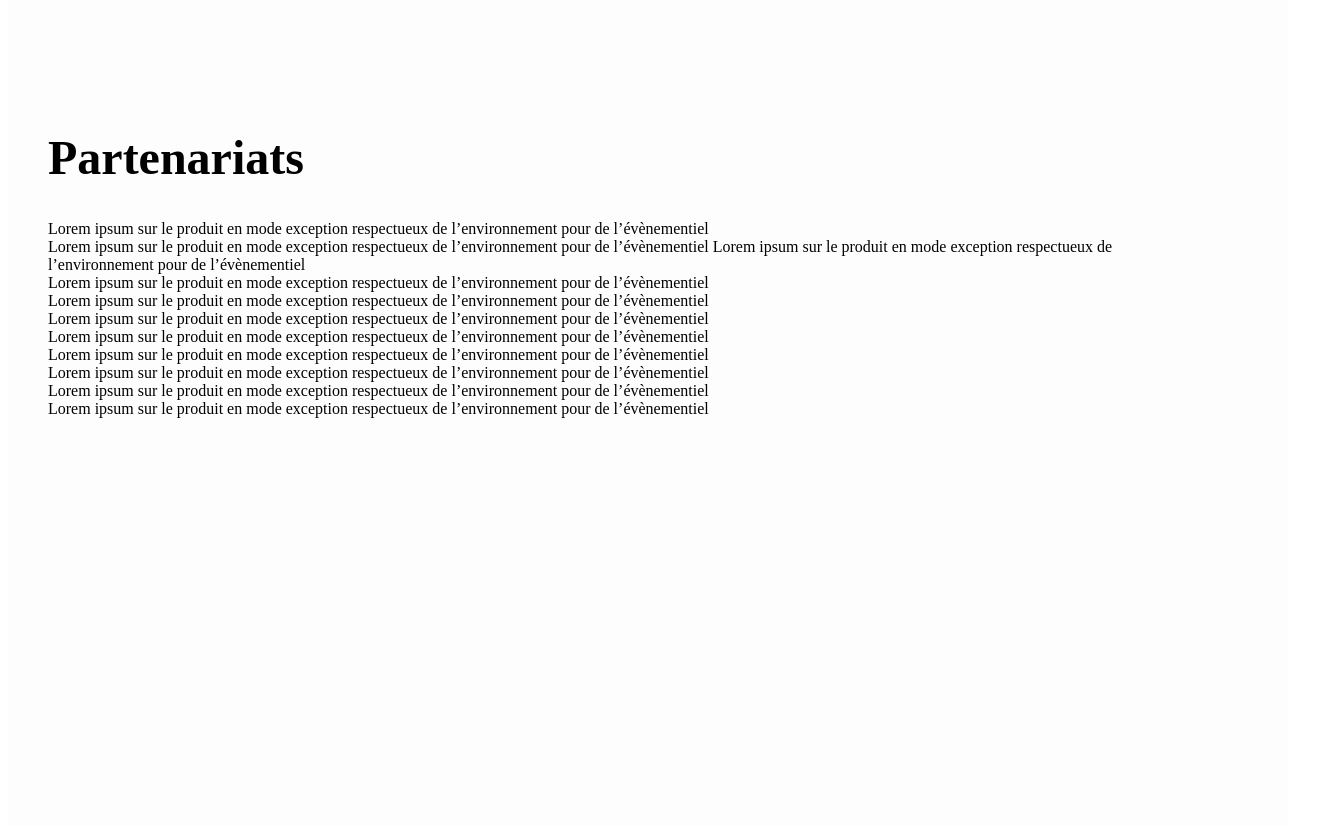
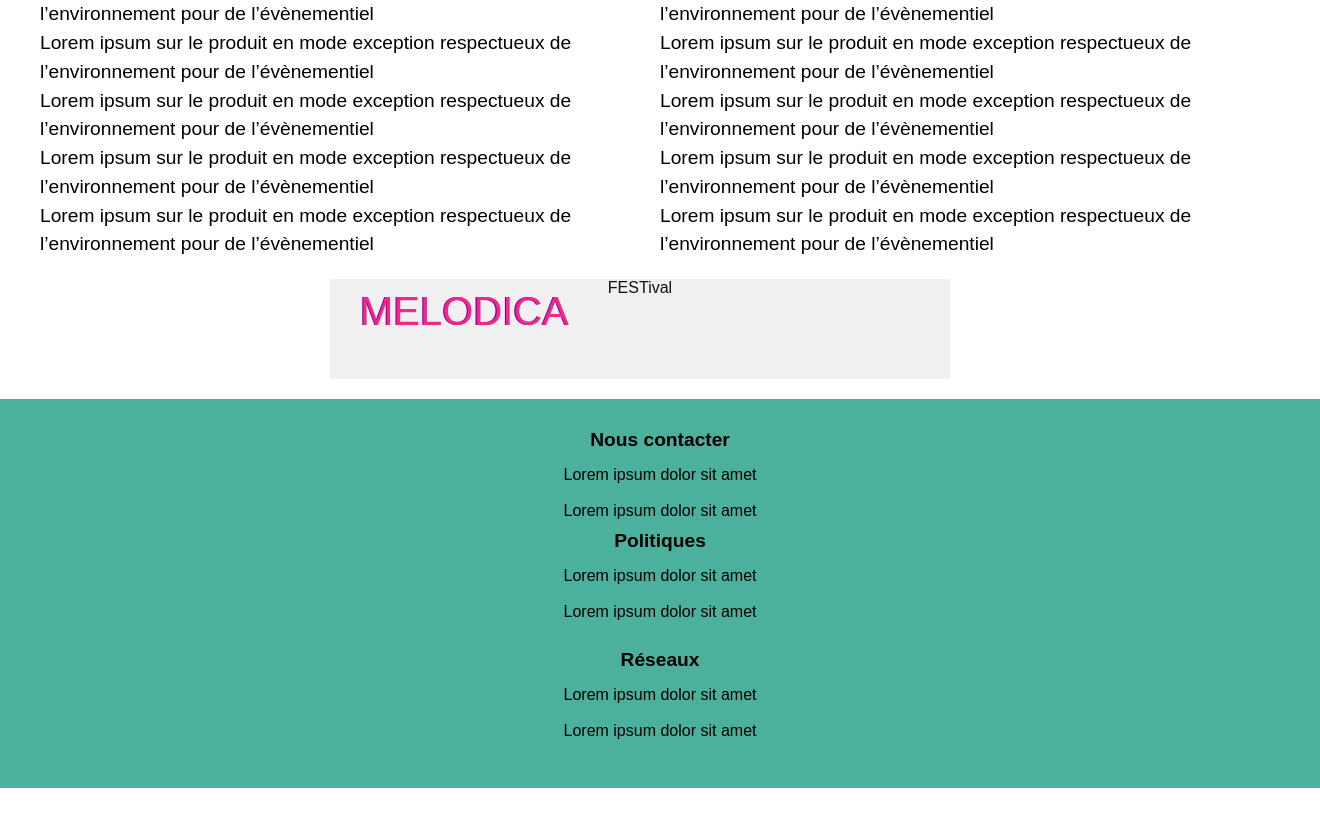
Before and after one commit to Anafaure/Back2Fest, a plain HTML site: page Web/Echo/Echo.html in a window 1280 px wide. Shown: the part 1900-2726 px from the top of the page, 1320 px wide, since content can reach past the window. After the commit the page ends 2688 px from the top, so only its background shows below. Drawn offline with Linux system fonts and the light colour scheme.

Commit message:
[PUT] responsive site web Echo

```diff
--- a/Web/Echo/Echo.css
+++ b/Web/Echo/Echo.css
@@ -1,4 +1,4 @@
-.SiteEcho {
+/* .SiteEcho {
   width: 1280px;
   height: 3273px;
   position: relative;
@@ -284,4 +284,218 @@
   font-family: Rubik;
   font-weight: 400;
   word-wrap: break-word;
+} */
+
+/* Styles de base */
+body {
+  margin: 0;
+  font-family: Arial, sans-serif;
 }
+
+.SiteEcho {
+  display: flex;
+  flex-direction: column;
+  align-items: center;
+  padding: 20px;
+}
+
+.LogoEch2o img {
+  max-width: 100%;
+  height: auto;
+}
+
+.Menu {
+  display: flex;
+  justify-content: space-around;
+  width: 100%;
+  max-width: 1200px;
+  color: #4bb19d;
+}
+
+.Menu div {
+  padding: 10px;
+  cursor: pointer;
+}
+
+/* Images */
+.Image45,
+.Image46 {
+  max-width: 100%;
+  height: auto;
+  margin: 10px 0;
+}
+
+.Histoire_produit,
+.Partenariats_Echo,
+.Le_Produit {
+  width: 100%;
+  max-width: 1200px;
+  margin: 20px 0;
+}
+
+.Histoire_title,
+.Partenariats_title,
+.LeProduit_title {
+  font-size: 2rem;
+  text-align: center;
+  margin-bottom: 10px;
+}
+
+.histoire,
+.partenariats,
+.produit {
+  font-size: 1rem;
+  line-height: 1.5;
+}
+
+/* .RectangleMelodica {
+  width: 50%;
+  height: 100px;
+  background-color: #f0f0f0;
+} */
+
+.Logo {
+  text-align: center;
+}
+
+.RectangleMelodica {
+  position: relative;
+  width: 50%;
+  height: 100px;
+  background-color: #f0f0f0;
+}
+
+.MelodicaViolet {
+  position: absolute;
+  left: 29px;
+  top: 50%;
+  transform: translateY(-100%);
+  text-align: center;
+  color: #560bad;
+  font-size: 2.5rem;
+  margin: 5px 0;
+  font-family: "Black Heat Free Demo", sans-serif;
+  font-weight: 400;
+  z-index: 1;
+  word-wrap: break-word;
+}
+
+.MelodicaRose {
+  position: absolute;
+  left: 30.05px;
+  top: 50%;
+  transform: translateY(-100%);
+  text-align: center;
+  color: #f72585;
+  font-size: 2.5rem;
+  margin: 5px 0;
+  font-family: "Black Heat Free Demo", sans-serif;
+  font-weight: 400;
+  z-index: 2;
+  word-wrap: break-word;
+}
+
+.Festival {
+  position: relative;
+  top: 50%;
+  text-align: center;
+  color: #121212;
+  font-size: 1rem;
+  font-family: "Black Heat Free Demo", sans-serif;
+  font-weight: 400;
+  word-wrap: break-word;
+}
+.Footer {
+  width: 100%;
+  position : absolute;
+  padding: 20px;
+  background-color: #4BB19D;
+  text-align: center;
+  margin: 0 auto;
+
+}
+
+.Footer .NousContacter,
+.Footer .Politiques,
+.Footer .Réseaux{
+  font-size: 1.2rem;
+  color: #000;
+  margin-bottom: 15px;
+  font-weight: 700;
+}
+
+.Footer .Frame78,
+.Footer .Frame79,
+.Footer .Contact {
+  font-size: 1rem;
+  color: #000;
+  margin: 10px 0;
+
+}
+
+@media (max-width: 768px) {
+  .Footer {
+    padding: 10px;
+  }
+
+  .Footer .Contact {
+    font-size: 1rem;
+  }
+
+  .Footer .Frame78,
+  .Footer .Frame79 {
+    font-size: 0.9rem;
+  }
+}
+
+
+/* .Footer {
+  width: 100%;
+  max-width: 1200px;
+  padding: 20px;
+  background-color: #f8f8f8;
+}
+
+.Footer .Contact,
+.Footer .Frame78,
+.Footer .Frame79 {
+  margin: 10px 0;
+} */
+
+/* Media Queries pour différentes tailles d'écran */
+@media (min-width: 768px) {
+  .Menu {
+    justify-content: space-between;
+  }
+
+  .Histoire_title,
+  .Partenariats_title,
+  .LeProduit_title {
+    font-size: 2.5rem;
+  }
+
+  .histoire,
+  .partenariats,
+  .produit {
+    font-size: 1.2rem;
+  }
+}
+
+@media (min-width: 1024px) {
+  .SiteEcho {
+    flex-direction: row;
+    flex-wrap: wrap;
+    justify-content: center;
+  }
+
+  .Histoire_produit,
+  .Partenariats_Echo,
+  .Le_Produit {
+    flex: 1 1 30%;
+    margin: 20px;
+  }
+
+  .Frame88 {
+    flex: 1 1 100%;
+  }
+}
--- a/Web/Echo/Echo.html
+++ b/Web/Echo/Echo.html
@@ -5,132 +5,133 @@
     <meta name="viewport" content="width=device-width, initial-scale=1.0" />
     <title>Echo</title>
     <link rel="stylesheet" href="Echo.css" />
+  </head>
+
   <body>
     <div class="SiteEcho">
       <div class="LogoEch2o">
         <img src="../Images/ECHO.png" alt="Logo Echo" />
       </div>
-        <!-- <div class="Ech2">ECH2</div>
-  <div class="O">O</div> -->
       <div class="Menu">
         <div class="Produits">Produits</div>
         <div class="Evenement">Évenement</div>
         <div class="Partenariat">Partenariat</div>
       </div>
-        <img class="Image45" src="../Images/bottle_orange.png" />
-        <img class="Image46" src="../Images/bottle_violet.png" />
+      <img
+        class="Image45"
+        src="../Images/bottle_orange.png"
+        alt="Image de la bouteille en orange"
+      />
+      <img
+        class="Image46"
+        src="../Images/bottle_violet.png"
+        alt="Image de la bouteille en violette"
+      />
       <div class="Histoire_produit">
-          <div class="Histoire">Histoire</div>
+        <div class="Histoire_title">Histoire</div>
         <div class="histoire">
           Lorem ipsum sur le produit en mode exception respectueux de
-            l’environnement pour de l’évènementiel<br />Lorem ipsum sur le
-            produit en mode exception respectueux de l’environnement pour de
+          l’environnement pour de l’évènementiel<br />Lorem ipsum sur le produit
+          en mode exception respectueux de l’environnement pour de
           l’évènementiel<br />Lorem ipsum sur le produit en mode exception
-            respectueux de l’environnement pour de l’évènementiel<br />Lorem
-            ipsum sur le produit en mode exception respectueux de
-            l’environnement pour de l’évènementiel<br />Lorem ipsum sur le
-            produit en mode exception respectueux de l’environnement pour de
-            l’évènementiel<br />Lorem ipsum sur le produit en mode exception
-            respectueux de l’environnement pour de l’évènementiel<br />Lorem
-            ipsum sur le produit en mode exception respectueux de
-            l’environnement pour de l’évènementiel<br />Lorem ipsum sur le
-            produit en mode exception respectueux de l’environnement pour de
-            l’évènementiel<br />Lorem ipsum sur le produit en mode exception
-            respectueux de l’environnement pour de l’évènementiel<br />Lorem
-            ipsum sur le produit en mode exception respectueux de
-            l’environnement pour de l’évènementiel<br />Lorem ipsum sur le
-            produit en mode exception respectueux de l’environnement pour de
-            l’évènementiel<br />
+          respectueux de l’environnement pour de l’évènementiel<br />Lorem ipsum
+          sur le produit en mode exception respectueux de l’environnement pour
+          de l’évènementiel<br />Lorem ipsum sur le produit en mode exception
+          respectueux de l’environnement pour de l’évènementiel<br />Lorem ipsum
+          sur le produit en mode exception respectueux de l’environnement pour
+          de l’évènementiel<br />Lorem ipsum sur le produit en mode exception
+          respectueux de l’environnement pour de l’évènementiel<br />Lorem ipsum
+          sur le produit en mode exception respectueux de l’environnement pour
+          de l’évènementiel<br />Lorem ipsum sur le produit en mode exception
+          respectueux de l’environnement pour de l’évènementiel<br />Lorem ipsum
+          sur le produit en mode exception respectueux de l’environnement pour
+          de l’évènementiel<br />Lorem ipsum sur le produit en mode exception
+          respectueux de l’environnement pour de l’évènementiel<br />
         </div>
       </div>
       <div class="Partenariats_Echo">
-          <div class="Partenariats">Partenariats</div>
+        <div class="Partenariats_title">Partenariats</div>
         <div class="partenariats">
           Lorem ipsum sur le produit en mode exception respectueux de
-            l’environnement pour de l’évènementiel<br />Lorem ipsum sur le
-            produit en mode exception respectueux de l’environnement pour de
+          l’environnement pour de l’évènementiel<br />Lorem ipsum sur le produit
+          en mode exception respectueux de l’environnement pour de
           l’évènementiel Lorem ipsum sur le produit en mode exception
-            respectueux de l’environnement pour de l’évènementiel<br />Lorem
-            ipsum sur le produit en mode exception respectueux de
-            l’environnement pour de l’évènementiel<br />Lorem ipsum sur le
-            produit en mode exception respectueux de l’environnement pour de
-            l’évènementiel<br />Lorem ipsum sur le produit en mode exception
-            respectueux de l’environnement pour de l’évènementiel<br />Lorem
-            ipsum sur le produit en mode exception respectueux de
-            l’environnement pour de l’évènementiel<br />Lorem ipsum sur le
-            produit en mode exception respectueux de l’environnement pour de
-            l’évènementiel<br />Lorem ipsum sur le produit en mode exception
-            respectueux de l’environnement pour de l’évènementiel<br />Lorem
-            ipsum sur le produit en mode exception respectueux de
-            l’environnement pour de l’évènementiel<br />Lorem ipsum sur le
-            produit en mode exception respectueux de l’environnement pour de
-            l’évènementiel
+          respectueux de l’environnement pour de l’évènementiel<br />Lorem ipsum
+          sur le produit en mode exception respectueux de l’environnement pour
+          de l’évènementiel<br />Lorem ipsum sur le produit en mode exception
+          respectueux de l’environnement pour de l’évènementiel<br />Lorem ipsum
+          sur le produit en mode exception respectueux de l’environnement pour
+          de l’évènementiel<br />Lorem ipsum sur le produit en mode exception
+          respectueux de l’environnement pour de l’évènementiel<br />Lorem ipsum
+          sur le produit en mode exception respectueux de l’environnement pour
+          de l’évènementiel<br />Lorem ipsum sur le produit en mode exception
+          respectueux de l’environnement pour de l’évènementiel<br />Lorem ipsum
+          sur le produit en mode exception respectueux de l’environnement pour
+          de l’évènementiel<br />Lorem ipsum sur le produit en mode exception
+          respectueux de l’environnement pour de l’évènementiel
         </div>
       </div>
       <div class="Le_Produit">
-          <div class="LeProduit">Le produit</div>
+        <div class="LeProduit_title">Le produit</div>
         <div class="produit">
           Lorem ipsum sur le produit en mode exception respectueux de
-            l’environnement pour de l’évènementiel<br />Lorem ipsum sur le
-            produit en mode exception respectueux de l’environnement pour de
+          l’environnement pour de l’évènementiel<br />Lorem ipsum sur le produit
+          en mode exception respectueux de l’environnement pour de
           l’évènementiel<br />Lorem ipsum sur le produit en mode exception
-            respectueux de l’environnement pour de l’évènementiel<br />Lorem
-            ipsum sur le produit en mode exception respectueux de
-            l’environnement pour de l’évènementiel<br />Lorem ipsum sur le
-            produit en mode exception respectueux de l’environnement pour de
-            l’évènementiel<br />Lorem ipsum sur le produit en mode exception
-            respectueux de l’environnement pour de l’évènementiel<br />Lorem
-            ipsum sur le produit en mode exception respectueux de
-            l’environnement pour de l’évènementiel<br />Lorem ipsum sur le
-            produit en mode exception respectueux de l’environnement pour de
-            l’évènementiel<br />Lorem ipsum sur le produit en mode exception
-            respectueux de l’environnement pour de l’évènementiel<br />Lorem
-            ipsum sur le produit en mode exception respectueux de
-            l’environnement pour de l’évènementiel<br />Lorem ipsum sur le
-            produit en mode exception respectueux de l’environnement pour de
-            l’évènementiel<br />
+          respectueux de l’environnement pour de l’évènementiel<br />Lorem ipsum
+          sur le produit en mode exception respectueux de l’environnement pour
+          de l’évènementiel<br />Lorem ipsum sur le produit en mode exception
+          respectueux de l’environnement pour de l’évènementiel<br />Lorem ipsum
+          sur le produit en mode exception respectueux de l’environnement pour
+          de l’évènementiel<br />Lorem ipsum sur le produit en mode exception
+          respectueux de l’environnement pour de l’évènementiel<br />Lorem ipsum
+          sur le produit en mode exception respectueux de l’environnement pour
+          de l’évènementiel<br />Lorem ipsum sur le produit en mode exception
+          respectueux de l’environnement pour de l’évènementiel<br />Lorem ipsum
+          sur le produit en mode exception respectueux de l’environnement pour
+          de l’évènementiel<br />Lorem ipsum sur le produit en mode exception
+          respectueux de l’environnement pour de l’évènementiel<br />
         </div>
       </div>
-        <div class="Frame88">
+      <div class="RectangleMelodica">
+        <div class="Logo">
+          <div class="MelodicaViolet">MELODICA</div>
+          <div class="MelodicaRose">MELODICA</div>
+          <div class="Festival">FESTival</div>
+        </div>
+      </div>
+
+      <!-- <div class="Frame89">
         <div class="Rectangle4178"></div>
         <div class="Logo">
           <div class="MelodicaV">MELODICA</div>
           <div class="MelodicaR">MELODICA</div>
           <div class="Festival">FESTival</div>
         </div>
+      </div> -->
     </div>
-        <div class="Frame89">
-          <div class="Rectangle4178"></div>
-          <div class="Logo">
-            <div class="MelodicaV">MELODICA</div>
-            <div class="MelodicaR">MELODICA</div>
-            <div class="Festival">FESTival</div>
-          </div>
-        </div>
-        <div class="Footer">
-          <div class="Rectangle_footer"></div>
+  </body>
+  <footer class="Footer">
+    <!-- <div class="Rectangle_footer"></div> -->
     <div class="Contact">
+      <div>
         <div class="NousContacter">Nous contacter</div>
         <div class="nous_contacter">
           Lorem ipsum dolor sit amet<br /><br />Lorem ipsum dolor sit amet
         </div>
       </div>
+    </div>
     <div class="Frame78">
       <div class="Politiques">Politiques</div>
       <div class="politiques">
-              Lorem ipsum dolor sit amet<br /><br />Lorem ipsum dolor sit
-              amet<br /><br />
+        Lorem ipsum dolor sit amet<br /><br />Lorem ipsum dolor sit amet<br /><br />
       </div>
     </div>
     <div class="Frame79">
       <div class="Réseaux">Réseaux</div>
       <div class="réseaux">
-              Lorem ipsum dolor sit amet<br /><br />Lorem ipsum dolor sit
-              amet<br /><br />
+        Lorem ipsum dolor sit amet<br /><br />Lorem ipsum dolor sit amet<br /><br />
       </div>
     </div>
-        </div>
-      </div>
-    </body>
-  </head>
+  </footer>
 </html>
```
Also changed, not shown: Web/Melodica/Melodica.css (+1 -8 lines). Lines whose indentation alone changed are shown as unchanged.
